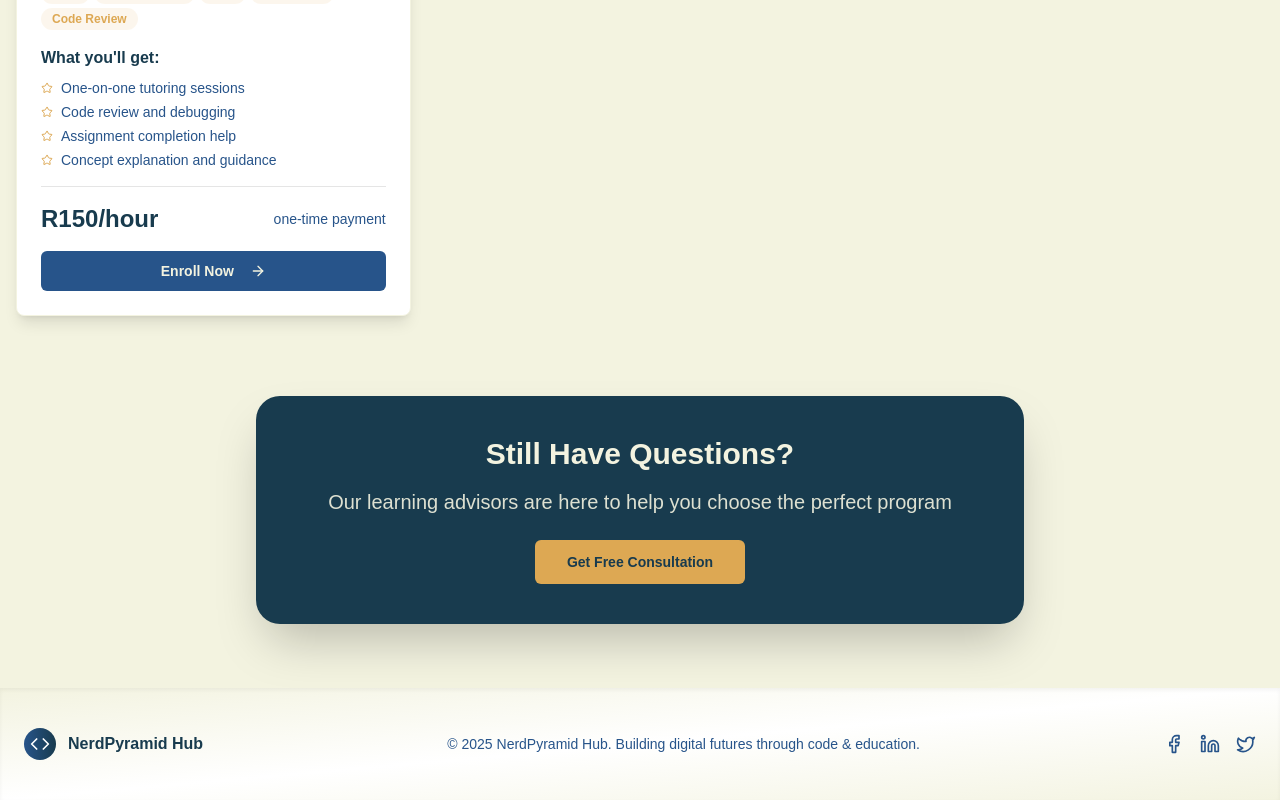
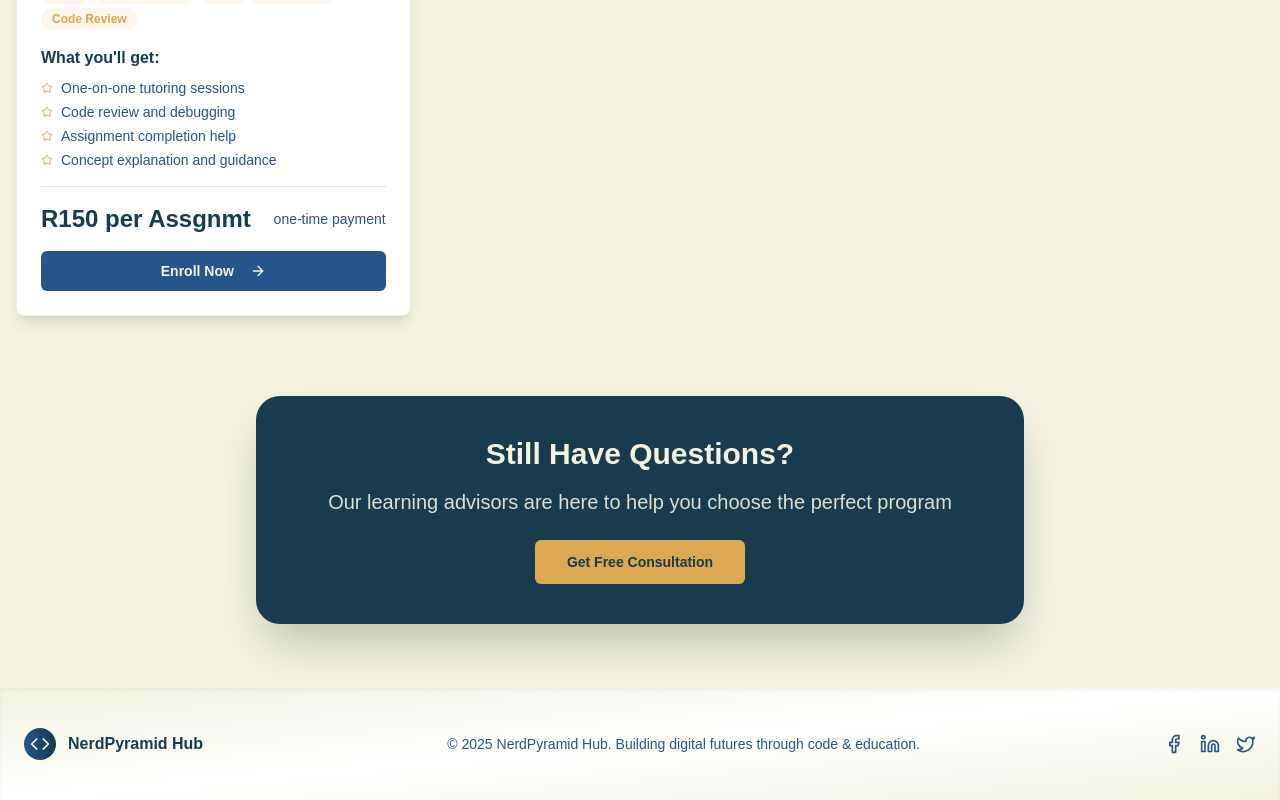
Before and after one commit to NerdPyramid-Hub/nerdpyramid-hub-website, a Next.js app: page /learn-with-us in a window 1280 px wide. Shown: the part 1294-2094 px from the top of the page. Built offline with nearby package versions, Linux system fonts and the light colour scheme.

Commit message:
Update LearnWithUsPage.tsx

```diff
--- a/components/LearnWithUsPage.tsx
+++ b/components/LearnWithUsPage.tsx
@@ -81,7 +81,7 @@ const learningPrograms = [
     duration: "Flexible",
     level: "All Levels",
     technologies: ["Java", "HTML/CSS/JS", "SQL", "Debugging", "Code Review"],
-    price: "R150/hour",
+    price: "R150 per Assgnmt",
     highlights: [
       "One-on-one tutoring sessions",
       "Code review and debugging",
```
